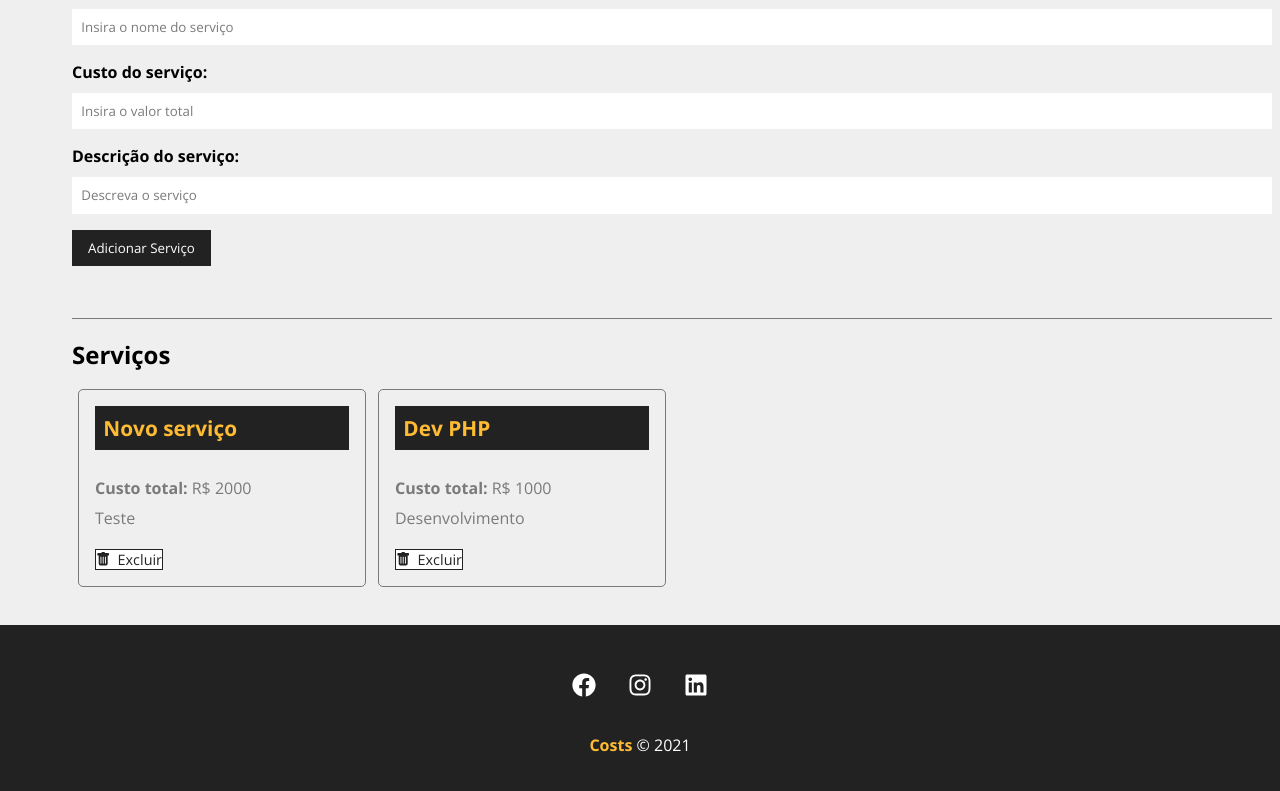
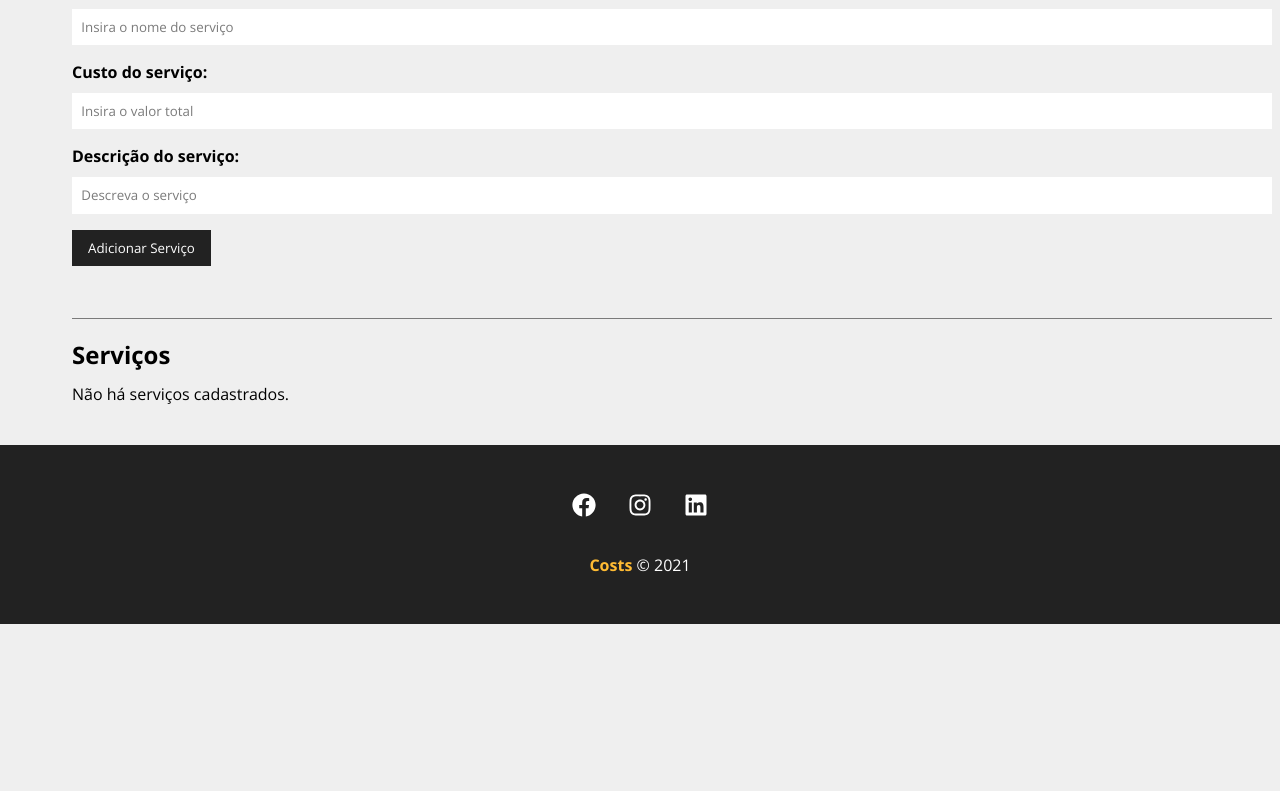
Before and after one commit to will-cesar/react-crud-projetos, a React (Create React App) app: page /project/2 in a window 1280 px wide. Shown: the part 447-1238 px from the top of the page. After the commit the page ends 1071 px from the top, so only its background shows below. Built offline with nearby package versions, Linux system fonts and the light colour scheme; data requests are answered from the project's data file.

Commit message:
Aula 36 - Excluindo o serviço

```diff
--- a/db.json
+++ b/db.json
@@ -18,21 +18,8 @@
         "id": "2",
         "name": "Desenvolvimento"
       },
-      "cost": 3000,
-      "services": [
-        {
-          "name": "Novo serviço",
-          "cost": "2000",
-          "description": "Teste",
-          "id": "5d082e5d-d72b-4408-8628-6da5619206cc"
-        },
-        {
-          "name": "Dev PHP",
-          "cost": "1000",
-          "description": "Desenvolvimento",
-          "id": "c9c53127-d0dc-4e7e-90dc-513d12cbefc5"
-        }
-      ],
+      "cost": 0,
+      "services": [],
       "id": 2
     }
   ],
--- a/src/components/pages/Project.js
+++ b/src/components/pages/Project.js
@@ -1,4 +1,4 @@
-import { parse, v4 as uuidv4 } from "uuid";
+import { v4 as uuidv4 } from "uuid";
 
 import { useParams } from "react-router-dom";
 import { useState, useEffect } from "react";
@@ -95,7 +95,33 @@
       .catch((err) => console.log(err));
   }
 
-  function removeService() {}
+  function removeService(id, cost) {
+    setMessage("");
+
+    const servicesUpdated = project.services.filter(
+      (service) => service.id !== id
+    );
+
+    const projectUpdated = project;
+
+    projectUpdated.services = servicesUpdated;
+    projectUpdated.cost = parseFloat(projectUpdated.cost) - parseFloat(cost);
+
+    fetch(`http://localhost:5000/projects/${projectUpdated.id}`, {
+      method: "PATCH",
+      headers: {
+        "Content-Type": "application/json",
+      },
+      body: JSON.stringify(projectUpdated),
+    })
+      .then((resp) => resp.json())
+      .then((data) => {
+        setProject(projectUpdated);
+        setServices(servicesUpdated);
+        setMessage("Serviço removido com sucesso!");
+      })
+      .catch((err) => console.log(err));
+  }
 
   function toggleProjectForm() {
     setShowProjectForm(!showProjectForm);
--- a/src/components/service/ServiceCard.js
+++ b/src/components/service/ServiceCard.js
@@ -3,7 +3,10 @@
 import { BsFillTrashFill } from "react-icons/bs";
 
 function ServiceCard({ id, name, cost, description, handleRemove }) {
-  const remove = (e) => {};
+  const remove = (e) => {
+    e.preventDefault();
+    handleRemove(id, cost);
+  };
 
   return (
     <div className={styles.project_card}>
```
